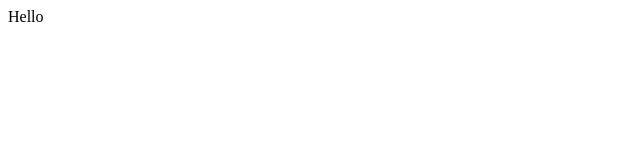
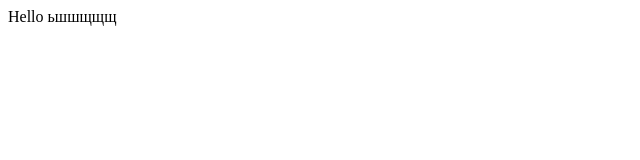
Before and after one commit to bebricbadwolf/demogit, a plain HTML site: page index.html in a window 1280 px wide. Shown: the full height of the page, 0-640 px from the left. Drawn offline with Linux system fonts and the light colour scheme.

Commit message:
Update index.html

```diff
--- a/index.html
+++ b/index.html
@@ -8,5 +8,6 @@
 </head>
 <body>
     Hello
+    ьшшщщщ
 </body>
 </html>
```
